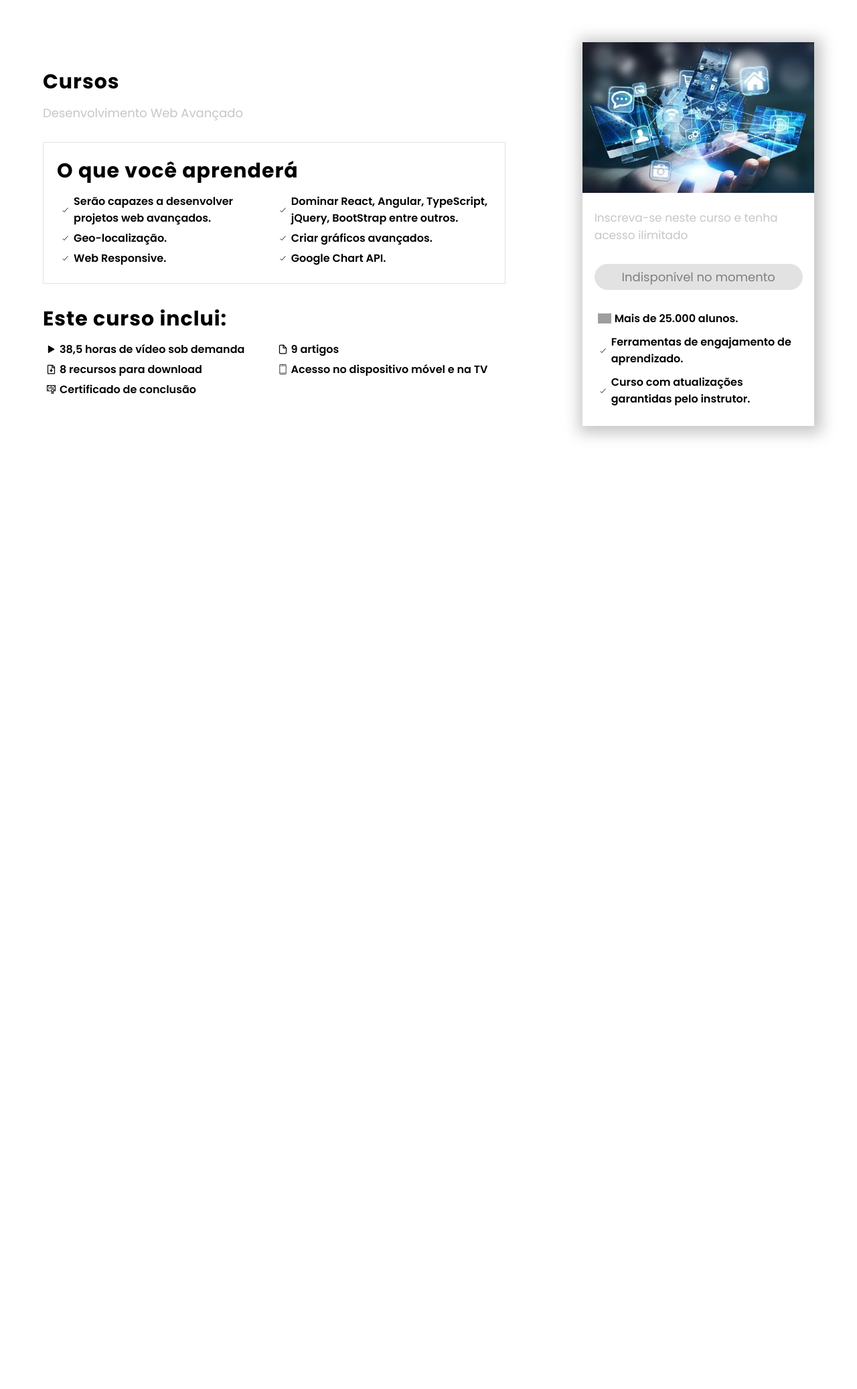
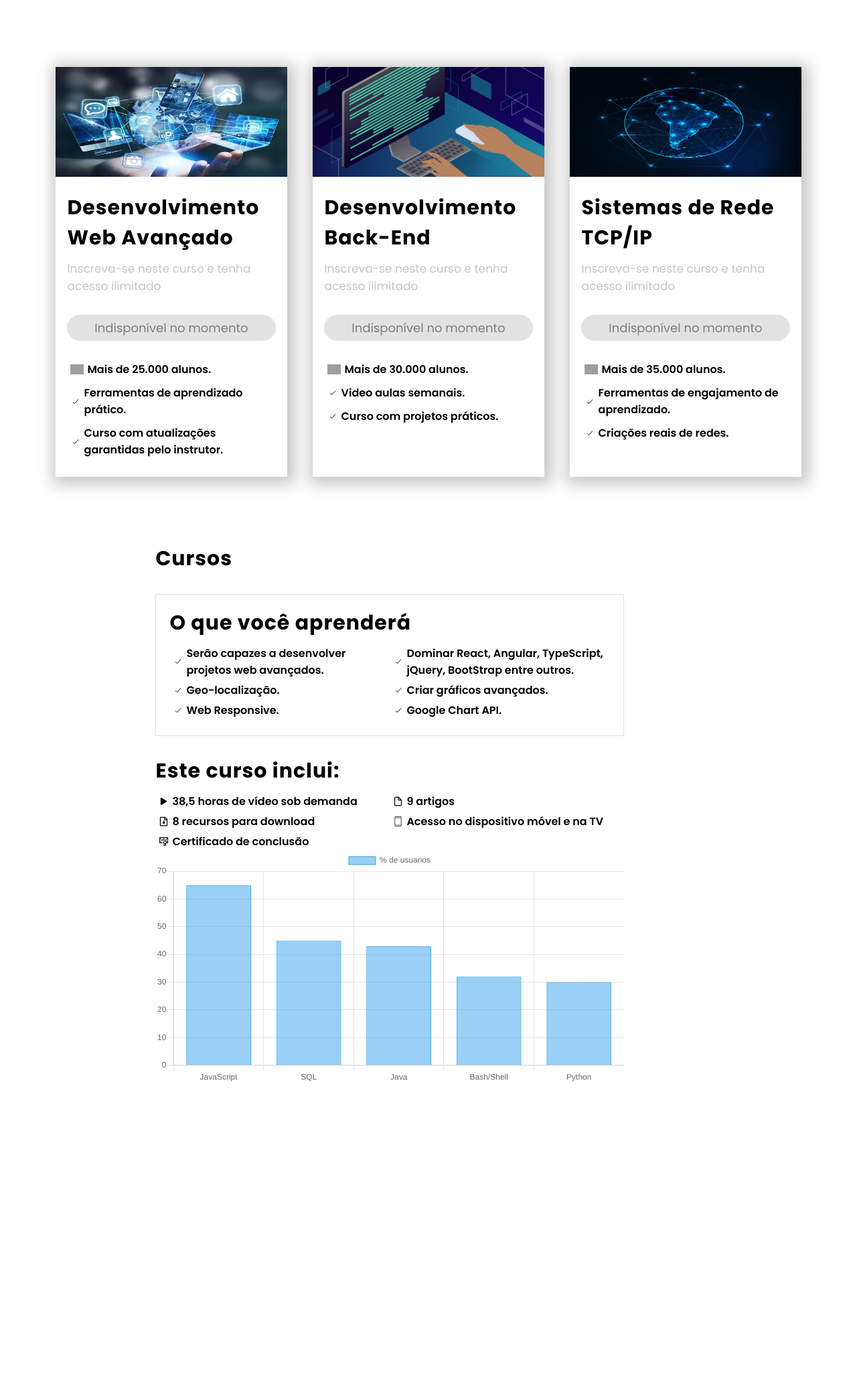
Before and after one commit to lucas-souza04/tech-hub, a PHP site: page /cursos.php in a window 1280 px wide. Shown: the part 97-2171 px from the top of the page at 67% size. Before the commit the page ends 752 px from the top, so only its background shows below. Run offline with PHP 8.4, Linux system fonts and the light colour scheme; a map, chart or similar area stays blank; grey boxes are pictures that could not be loaded.

Commit message:
#Criação de opções de curso e css

```diff
--- a/assets/styles/sobre.css
+++ b/assets/styles/sobre.css
@@ -6,9 +6,13 @@
 }
 
 main {
+  display: flex; flex-direction: column;
+  align-items: center;
   display: flex;
-  align-items: center;
+  margin: 0 auto;
+  padding: 0 64px;
 }
+
 
 nav {
   background-color: #267dff;
@@ -66,32 +70,23 @@ a {
   transition: all 1s;
 }
 
-main {
-  display: flex;
-  max-width: 1700px;
-  margin: 0 auto;
-  padding: 0 64px;
-}
 
 #container-info {
-  width: 60%;
+  width: auto;
   margin-right: 10%;
+  /* display: flex;
+  flex-direction: column; */
+  padding: 100px 0;
+  justify-content: space-around;
 }
 
 #container-img {
-  margin-bottom: 700px;
   width: 30%;
   -webkit-box-shadow: 3px 3px 21px 8px rgba(198, 198, 198, 1);
   -moz-box-shadow: 3px 3px 21px 8px rgba(198, 198, 198, 1);
   box-shadow: 3px 3px 21px 8px rgba(198, 198, 198, 1);
 }
 
-#container-info {
-  display: flex;
-  flex-direction: column;
-  padding: 100px 0;
-  justify-content: space-around;
-}
 
 #botao-cadastro {
   color: #267dff;
@@ -106,8 +101,6 @@ main {
   transition: all 1s;
 }
 
-#informacoes-curso {
-}
 
 .titulo {
   font-size: 30px;
@@ -158,6 +151,7 @@ main {
 
 #aula {
   width: 100%;
+  height: 20.5vh;
 }
 
 button {
@@ -189,3 +183,11 @@ button {
 #container-img h2 {
     font-size: 17px;
 }
+
+#Imagens{
+  display: flex;
+  margin-left: auto;
+  margin-right: auto;
+  margin-top: 100px;
+  justify-content: space-evenly;
+}
--- a/includes/header.php
+++ b/includes/header.php
@@ -1,7 +1,7 @@
 <nav>
 		<div id="conteudo-nav">
-			<div>
-				<img class="imagem" src="../assets/images/LogoTech.png" id="logo">
+			<div id="btn-inicio">
+					<img class="imagem" src="../assets/images/LogoTech.png" id="logo">
 			</div>
 			<ul>
 
--- a/pages/cursos.php
+++ b/pages/cursos.php
@@ -20,14 +20,133 @@ session_start();
 	<body>
 		<?php include('../includes/header.php'); ?>
 	<main>
+		<div id ="Imagens">
+
+			<div id="container-img">
+				<img class="imagem" src="../assets/images/aula.jpg" id="aula">
+				<div id="detalhes-curso">
+					<h1 class="titulo">
+						Desenvolvimento Web Avançado
+					</h1>
+					<h2 class="sub-titulo">
+						Inscreva-se neste curso e tenha acesso ilimitado
+					</h2>
+					<button type="button" disabled>
+						Indisponível no momento
+					</button>
+					<ul class="detalhes">
+						<li>
+							<div class="item">
+								<img src="../assets/check.svg" class="icon">
+								Mais de 25.000 alunos.
+							</div>
+						</li>
+						<li>
+							<div class="item">
+								<img src="../assets/images/check.svg" class="icon">
+								Ferramentas de aprendizado prático.
+							</div>
+						</li>
+						<li>
+							<div class="item">
+								<img src="../assets/images/check.svg" class="icon">
+								Curso com atualizações garantidas pelo instrutor.
+							</div>
+						</li>
+					</ul>
+
+				</div>
+
+			</div>
+
+			<br>
+
+
+			<div id="container-img">
+				<img class="imagem" src="../assets/images/back-end-developer.jpg" id="aula" >
+				<div id="detalhes-curso">
+					<h1 class="titulo">
+						Desenvolvimento Back-End
+					</h1>
+					<h2 class="sub-titulo">
+						Inscreva-se neste curso e tenha acesso ilimitado
+					</h2>
+					<button type="button" disabled>
+						Indisponível no momento
+					</button>
+					<ul class="detalhes">
+						<li>
+							<div class="item">
+								<img src="../assets/check.svg" class="icon">
+								Mais de 30.000 alunos.
+							</div>
+						</li>
+						<li>
+							<div class="item">
+								<img src="../assets/images/check.svg" class="icon">
+								Video aulas semanais.
+							</div>
+						</li>
+						<li>
+							<div class="item">
+								<img src="../assets/images/check.svg" class="icon">
+								Curso com projetos práticos.
+							</div>
+						</li>
+					</ul>
+
+				</div>
+
+			</div>
+
+			<br>
+
+			<div id="container-img">
+				<img class="imagem" src="../assets/images/protocolo-tcp-ip-1.jpeg" id="aula">
+				<div id="detalhes-curso">
+					<h1 class="titulo">
+						Sistemas de Rede TCP/IP
+					</h1>
+					<h2 class="sub-titulo">
+						Inscreva-se neste curso e tenha acesso ilimitado
+					</h2>
+					<button type="button" disabled>
+						Indisponível no momento
+					</button>
+					<ul class="detalhes">
+						<li>
+							<div class="item">
+								<img src="../assets/check.svg" class="icon">
+								Mais de 35.000 alunos.
+							</div>
+						</li>
+						<li>
+							<div class="item">
+								<img src="../assets/images/check.svg" class="icon">
+								Ferramentas de engajamento de aprendizado.
+							</div>
+						</li>
+						<li>
+							<div class="item">
+								<img src="../assets/images/check.svg" class="icon">
+								Criações reais de redes.
+							</div>
+						</li>
+					</ul>
+
+				</div>
+
+			</div>
+
+		</div>
+
+
 		<div id="container-info">
 			<div id="informacoes-curso">
 				<h1 class="titulo">
 					Cursos
 				</h1>
-				<h2 class="sub-titulo">
-					Desenvolvimento Web Avançado
-				</h2>
+
 			</div>
 			<div id="o-que-vamos-aprender">
 				<h1 class="titulo">
@@ -111,46 +230,36 @@ session_start();
 							</div>
 							<div style="width: 700px; height: 700px;">
 								<canvas id="grafico1"></canvas>
+								<div id="grafico">
+									<script>
+										const ctx = document.getElementById('grafico1');
+
+										new Chart(ctx, {
+											type: 'bar',
+											data: {
+												labels: ['JavaScript', 'SQL', 'Java', 'Bash/Shell', 'Python'],
+												datasets: [{
+													label: '% de usuarios',
+													data: [65, 45, 43, 32, 30],
+													borderWidth: 1
+												}]
+											},
+											options: {
+												scales: {
+													y: {
+														beginAtZero: true
+													}
+												}
+											}
+										});
+									</script>
+								</div>
 							</div>
 						</li>
 					</ul>
 				</div>
 			</div>
 		</div>
-		<div id="container-img">
-			<img class="imagem" src="../assets/images/aula.jpg" id="aula">
-			<div id="detalhes-curso">
-				<h2 class="sub-titulo">
-					Inscreva-se neste curso e tenha acesso ilimitado
-				</h2>
-				<button type="button" disabled>
-					Indisponível no momento
-				</button>
-				<ul class="detalhes">
-					<li>
-						<div class="item">
-							<img src="../assets/check.svg" class="icon">
-							Mais de 25.000 alunos.
-						</div>
-					</li>
-					<li>
-						<div class="item">
-							<img src="../assets/images/check.svg" class="icon">
-							Ferramentas de engajamento de aprendizado.
-						</div>
-					</li>
-					<li>
-						<div class="item">
-							<img src="../assets/images/check.svg" class="icon">
-							Curso com atualizações garantidas pelo instrutor.
-						</div>
-					</li>
-				</ul>
-
-			</div>
-
-		</div>
-
 
 	</main>
 
--- a/pages/login.php
+++ b/pages/login.php
@@ -21,7 +21,7 @@ if($row == 1)
 {
   $usuario_bd = mysqli_fetch_assoc($result);
   $_SESSION['email'] = $usuario_bd['email'];
-  header('Location: ../pages/sobre.php');
+  header('Location: ../pages/cursos.php');
   exit();
 }
 else
--- a/pages/sobre.php
+++ b/pages/sobre.php
@@ -174,7 +174,9 @@ session_start();
 
 			</div>
 
+
 		</div>
+
 
 
 	</main>
```
Also changed, not shown: assets/images/back-end-developer.jpg (added), assets/images/protocolo-tcp-ip-1.jpeg (added). Lines whose indentation alone changed are shown as unchanged.
